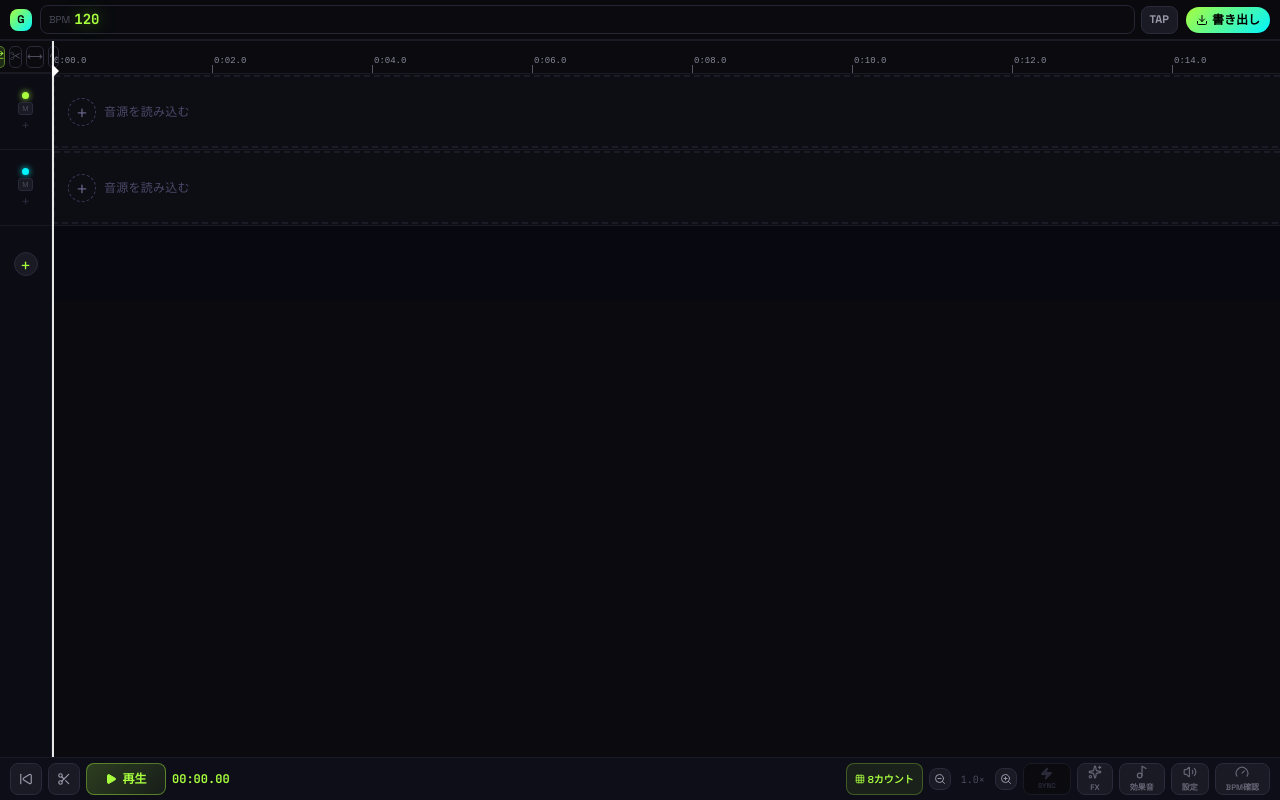
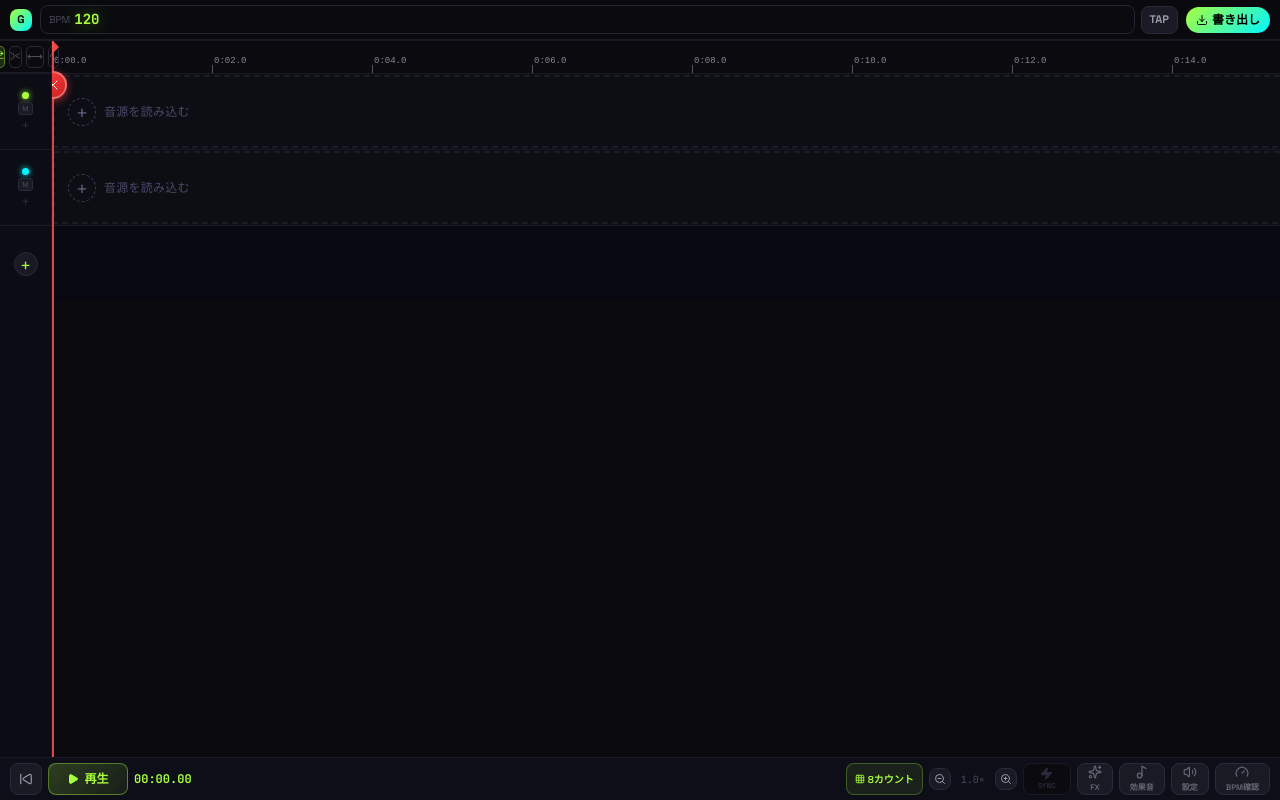
Before and after one commit to ttttt333/groova, a React (Vite) app in the folder packages/web/: page / in a window 1280 px wide. Built offline with nearby package versions, Linux system fonts and the light colour scheme.

Commit message:
feat: Filmoraスタイル分割ボタン - プレイヘッド上のハサミ丸ボタン

```diff
--- a/packages/web/src/web/components/Timeline.tsx
+++ b/packages/web/src/web/components/Timeline.tsx
@@ -1,4 +1,5 @@
 import { useRef, useEffect, useCallback, useState } from "react";
+import { Scissors } from "lucide-react";
 import { useGROOVA, TrackState, EditTool } from "../lib/store";
 import { analyzeBPM, decodeAudioFile, extractWaveform } from "../lib/bpmAnalyzer";
 import { audioEngine } from "../lib/audioEngine";
@@ -64,7 +65,7 @@ function formatTime(sec: number) {
   return `${m}:${String(s).padStart(2, "0")}.${ms}`;
 }
 
-export default function Timeline() {
+export default function Timeline({ onSplitClick }: { onSplitClick?: () => void }) {
   const {
     tracks, updateTrack, masterBpm, showGrid,
     setPlayheadTime, isPlaying, zoomLevel, addTrack, setMasterBpm,
@@ -965,14 +966,42 @@ export default function Timeline() {
               style={{
                 position: "absolute", top: 0, left: 0,
                 width: 2, height: "100%",
-                background: "rgba(255,255,255,0.9)",
+                background: "rgba(255,80,80,0.85)",
                 pointerEvents: "none", zIndex: 20,
                 willChange: "transform",
               }}
             >
+              {/* Filmoraスタイル: ハサミ丸ボタン */}
+              {onSplitClick && (
+                <button
+                  onClick={(e) => { e.stopPropagation(); onSplitClick(); }}
+                  onPointerDown={(e) => e.stopPropagation()}
+                  style={{
+                    position: "absolute",
+                    top: RULER_HEIGHT - 2,
+                    left: "50%",
+                    transform: "translateX(-50%)",
+                    width: 28, height: 28, borderRadius: "50%",
+                    background: "linear-gradient(135deg, #ff4040, #cc2020)",
+                    border: "2px solid rgba(255,255,255,0.3)",
+                    color: "#fff",
+                    display: "flex", alignItems: "center", justifyContent: "center",
+                    cursor: "pointer",
+                    pointerEvents: "auto",
+                    zIndex: 21,
+                    boxShadow: "0 2px 8px rgba(255,60,60,0.6)",
+                    touchAction: "manipulation",
+                    WebkitTapHighlightColor: "transparent",
+                  }}
+                >
+                  <Scissors size={12} />
+                </button>
+              )}
+              {/* ルーラーヘッド三角 */}
               <div style={{
-                position: "absolute", top: RULER_HEIGHT - 8, left: -5,
-                width: 12, height: 12, background: "white",
+                position: "absolute", top: 0, left: -5,
+                width: 12, height: 12,
+                background: "rgba(255,80,80,0.9)",
                 clipPath: "polygon(50% 0%, 100% 50%, 50% 100%, 0% 50%)",
               }} />
             </div>
--- a/packages/web/src/web/pages/index.tsx
+++ b/packages/web/src/web/pages/index.tsx
@@ -1,8 +1,8 @@
 import { useState, useRef, useEffect, useCallback } from "react";
 import { motion, AnimatePresence } from "framer-motion";
 import {
-  Play, Square, Pause, Zap, Grid3x3, ZoomIn, ZoomOut,
-  Download, Sparkles, Music2, SkipBack, Volume2, Gauge, Scissors, ChevronRight
+  Play, Pause, Zap, Grid3x3, ZoomIn, ZoomOut,
+  Download, Sparkles, Music2, SkipBack, Volume2, Gauge, Scissors
 } from "lucide-react";
 import { useGROOVA } from "../lib/store";
 import { audioEngine } from "../lib/audioEngine";
@@ -197,7 +197,7 @@ export default function GROOVAApp() {
 
       {/* ── Timeline ── */}
       <div style={{ flex: 1, minHeight: 0, display: "flex", flexDirection: "column" }}>
-        <Timeline />
+        <Timeline onSplitClick={() => toggleSheet("split")} />
       </div>
 
       {/* ── Transport bar ── */}
@@ -227,39 +227,7 @@ export default function GROOVAApp() {
             <SkipBack size={14} />
           </button>
 
-          {/* ✂ 分割 */}
-          <button
-            onClick={() => toggleSheet("split")}
-            style={{
-              width: btnH, height: btnH, borderRadius: btnR,
-              background: sheet === "split" ? "#ff6b2b22" : "#1a1a24",
-              border: `1px solid ${sheet === "split" ? "#ff6b2b88" : "#2a2a3a"}`,
-              color: sheet === "split" ? "#ff6b2b" : "#9999aa",
-              display: "flex", alignItems: "center",
-              justifyContent: "center", cursor: "pointer", flexShrink: 0,
-            }}
-          >
-            <Scissors size={14} />
-          </button>
-
-          {/* ⏸ 一時停止（再生中のみ表示） */}
-          {isPlaying && (
-            <button
-              onClick={handlePause}
-              style={{
-                width: btnH, height: btnH, borderRadius: btnR, flexShrink: 0,
-                background: "linear-gradient(135deg, #ff6b2b44, #ff6b2b22)",
-                border: "1.5px solid #ff6b2b88",
-                color: "#ff6b2b",
-                display: "flex", alignItems: "center",
-                justifyContent: "center", cursor: "pointer",
-              }}
-            >
-              <Pause size={14} fill="currentColor" />
-            </button>
-          )}
-
-          {/* ▶ 再生 */}
+          {/* ▶/⏸ 再生トグル */}
           <button
             onClick={handlePlay}
             style={{
@@ -275,7 +243,7 @@ export default function GROOVAApp() {
               justifyContent: "center", gap: 5, cursor: "pointer",
             }}
           >
-            {isPlaying ? <Play size={12} /> : <><Play size={12} fill="currentColor" /> 再生</>}
+            {isPlaying ? <Pause size={12} fill="currentColor" /> : <><Play size={12} fill="currentColor" /> 再生</>}
           </button>
 
           {/* 時間 */}
@@ -448,39 +416,7 @@ export default function GROOVAApp() {
                 <SkipBack size={16} />
               </button>
 
-              {/* ✂ 分割 */}
-              <button
-                onClick={() => toggleSheet("split")}
-                style={{
-                  width: btnH, height: btnH, borderRadius: btnR,
-                  background: sheet === "split" ? "#ff6b2b22" : "#1a1a24",
-                  border: `1px solid ${sheet === "split" ? "#ff6b2b88" : "#2a2a3a"}`,
-                  color: sheet === "split" ? "#ff6b2b" : "#9999aa",
-                  display: "flex", alignItems: "center",
-                  justifyContent: "center", cursor: "pointer", flexShrink: 0,
-                }}
-              >
-                <Scissors size={16} />
-              </button>
-
-              {/* ⏸ 一時停止（再生中のみ） */}
-              {isPlaying && (
-                <button
-                  onClick={handlePause}
-                  style={{
-                    width: btnH, height: btnH, borderRadius: btnR, flexShrink: 0,
-                    background: "linear-gradient(135deg, #ff6b2b44, #ff6b2b22)",
-                    border: "1.5px solid #ff6b2b88",
-                    color: "#ff6b2b",
-                    display: "flex", alignItems: "center",
-                    justifyContent: "center", cursor: "pointer",
-                  }}
-                >
-                  <Pause size={16} fill="currentColor" />
-                </button>
-              )}
-
-              {/* ▶ 再生 */}
+              {/* ▶/⏸ 再生トグル */}
               <button
                 onClick={handlePlay}
                 style={{
@@ -496,7 +432,7 @@ export default function GROOVAApp() {
                   justifyContent: "center", gap: 6, cursor: "pointer",
                 }}
               >
-                {isPlaying ? <Play size={14} /> : <><Play size={14} fill="currentColor" /> 再生</>}
+                {isPlaying ? <Pause size={14} fill="currentColor" /> : <><Play size={14} fill="currentColor" /> 再生</>}
               </button>
 
               <motion.button
```
